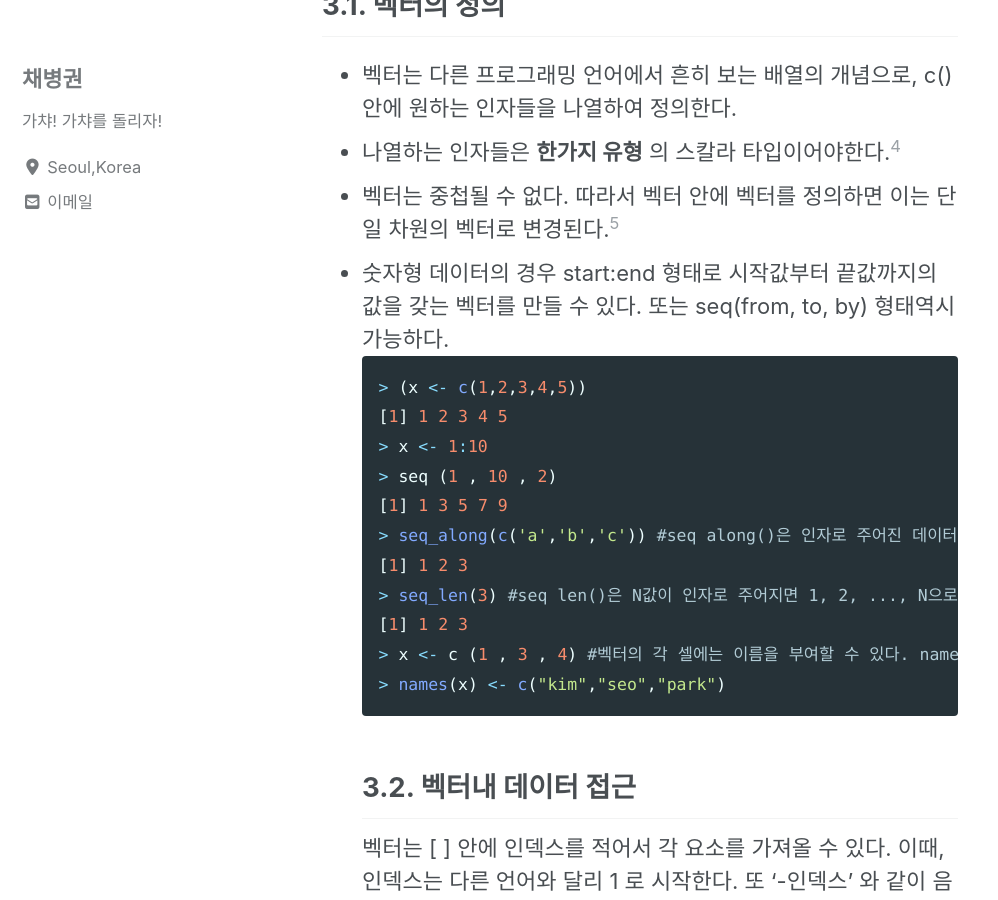
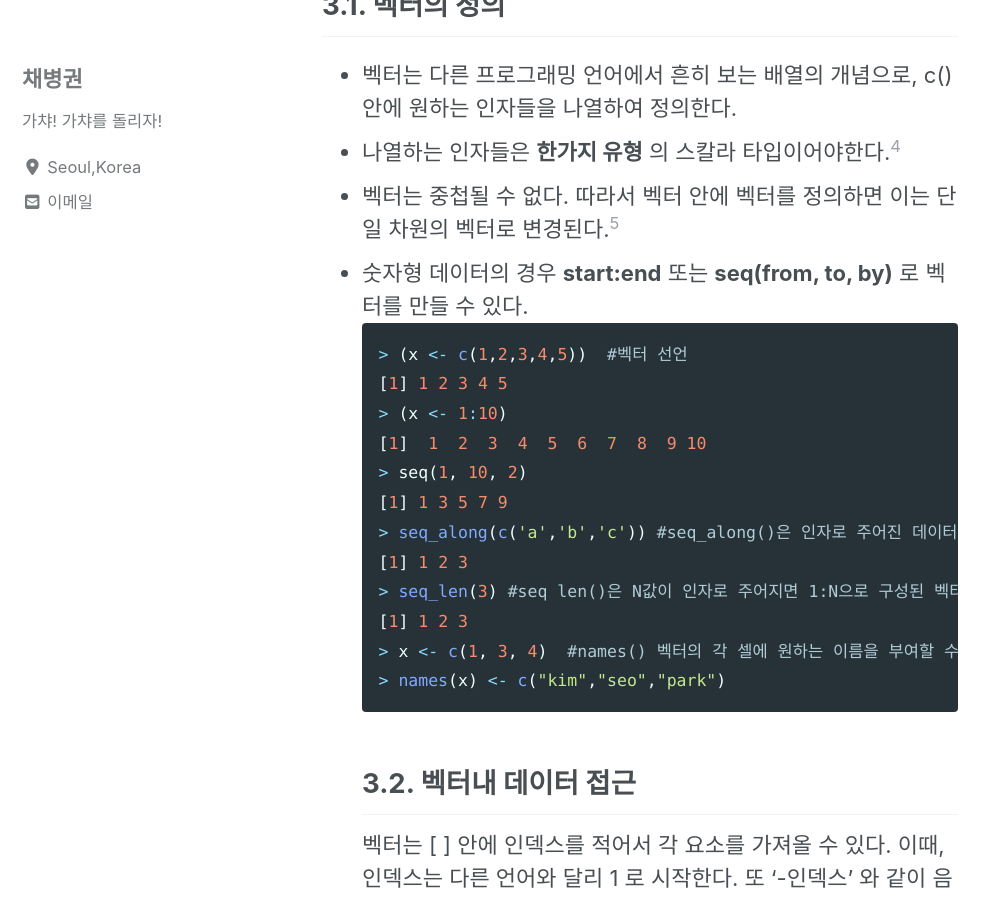
Before and after one commit to ByeongGwonChae/mynotebook, a Jekyll site: the page built from _posts/2020-01-01-R-first-note.md, in a window 1280 px wide and 900 px high, scrolled down 3424 px. Shown: the whole window, without its empty margins (0-998 px from the left). Built offline with Jekyll 4.4.1, drawn with Linux system fonts in a browser that asks for light colours; cached includes are drawn as plain includes; nearby versions of some CDN libraries.

Commit message:
Update 2020-01-01-R-first-note.md

```diff
--- a/_posts/2020-01-01-R-first-note.md
+++ b/_posts/2020-01-01-R-first-note.md
@@ -83,18 +83,19 @@ Levels: a < b < c
 * 벡터는 다른 프로그래밍 언어에서 흔히 보는 배열의 개념으로, c()안에 원하는 인자들을 나열하여 정의한다.
 * 나열하는 인자들은 __한가지 유형__ 의 스칼라 타입이어야한다.[^4]
 * 벡터는 중첩될 수 없다. 따라서 벡터 안에 벡터를 정의하면 이는 단일 차원의 벡터로 변경된다.[^5]
-* 숫자형 데이터의 경우 start:end 형태로 시작값부터 끝값까지의 값을 갖는 벡터를 만들 수 있다. 또는 seq(from, to, by) 형태역시 가능하다.
+* 숫자형 데이터의 경우 __start:end__ 또는 __seq(from, to, by)__ 로 벡터를 만들 수 있다.
 ~~~ R
-> (x <- c(1,2,3,4,5))
+> (x <- c(1,2,3,4,5))  #벡터 선언
 [1] 1 2 3 4 5
-> x <- 1:10
-> seq (1 , 10 , 2)
+> (x <- 1:10)
+[1]  1  2  3  4  5  6  7  8  9 10
+> seq(1, 10, 2)
 [1] 1 3 5 7 9
-> seq_along(c('a','b','c')) #seq along()은 인자로 주어진 데이터의 길이만큼 1, 2, 3, ..., N 으로 구성된 벡터를 반환한다.
+> seq_along(c('a','b','c')) #seq_along()은 인자로 주어진 데이터의 길이만큼 1:N 으로 구성된 벡터를 반환한다.
 [1] 1 2 3
-> seq_len(3) #seq len()은 N값이 인자로 주어지면 1, 2, ..., N으로 구성된 벡터를 반환한다.
+> seq_len(3) #seq len()은 N값이 인자로 주어지면 1:N으로 구성된 벡터를 반환한다.
 [1] 1 2 3
-> x <- c (1 , 3 , 4) #벡터의 각 셀에는 이름을 부여할 수 있다. names()에 원하는 이름을 벡터로 넘겨주면 된다.
+> x <- c(1, 3, 4)  #names() 벡터의 각 셀에 원하는 이름을 부여할 수 있다.
 > names(x) <- c("kim","seo","park")
 ~~~
 ## 3.2. 벡터내 데이터 접근
```
